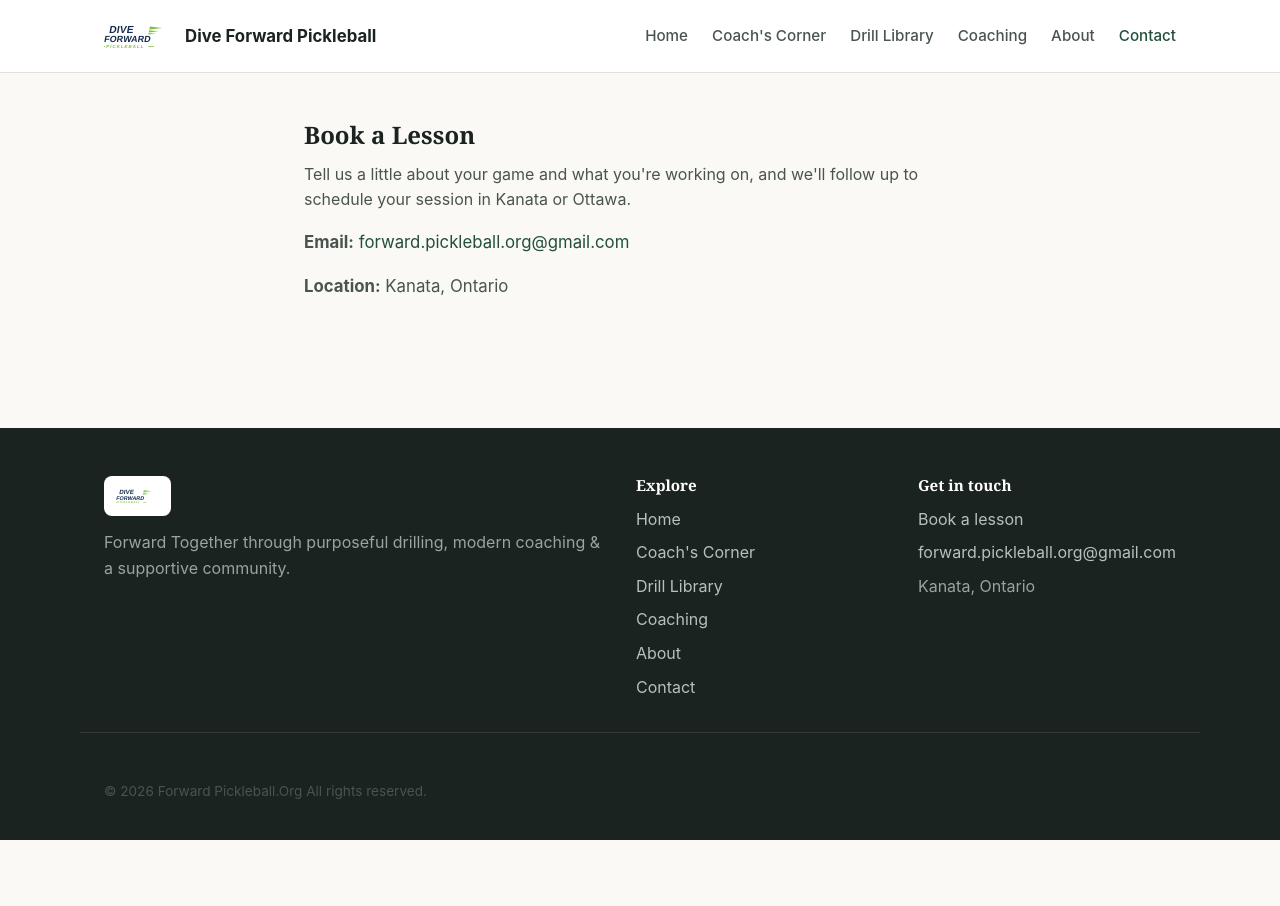
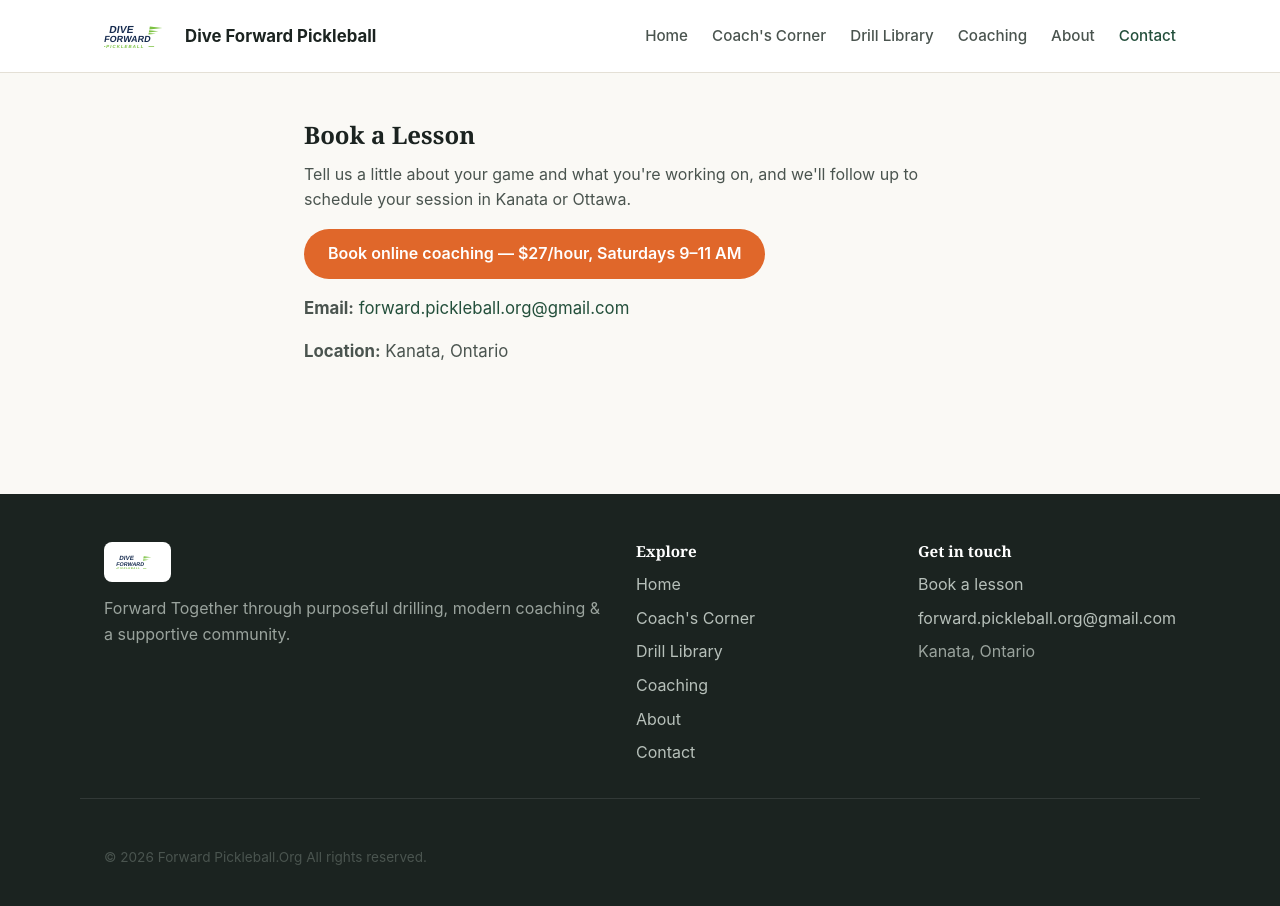
Before and after one commit to forwardpickleballorg-art/forwardpickleballorg-art.github.io, a Jekyll site: the page built from contact.md, in a window 1280 px wide. Built offline with Jekyll 4.4.1, drawn with Linux system fonts in a browser that asks for light colours.

Commit message:
Add Square online-coaching booking link to Contact page

```diff
--- a/contact.md
+++ b/contact.md
@@ -10,6 +10,9 @@ excerpt: "Book a pickleball lesson with Louie Kwan in Kanata and Ottawa — priv
     Tell us a little about your game and what you're working on, and we'll
     follow up to schedule your session in Kanata or Ottawa.
   </p>
+  <p>
+    <a class="button" href="https://book.squareup.com/appointments/4vbzvdrfpam3if/location/LD4FT05F46Q2D/services">Book online coaching — $27/hour, Saturdays 9–11 AM</a>
+  </p>
   <div class="contact-details">
     <p><strong>Email:</strong> <a href="mailto:{{ site.email }}">{{ site.email }}</a></p>
     <p><strong>Location:</strong> {{ site.address }}</p>
```
